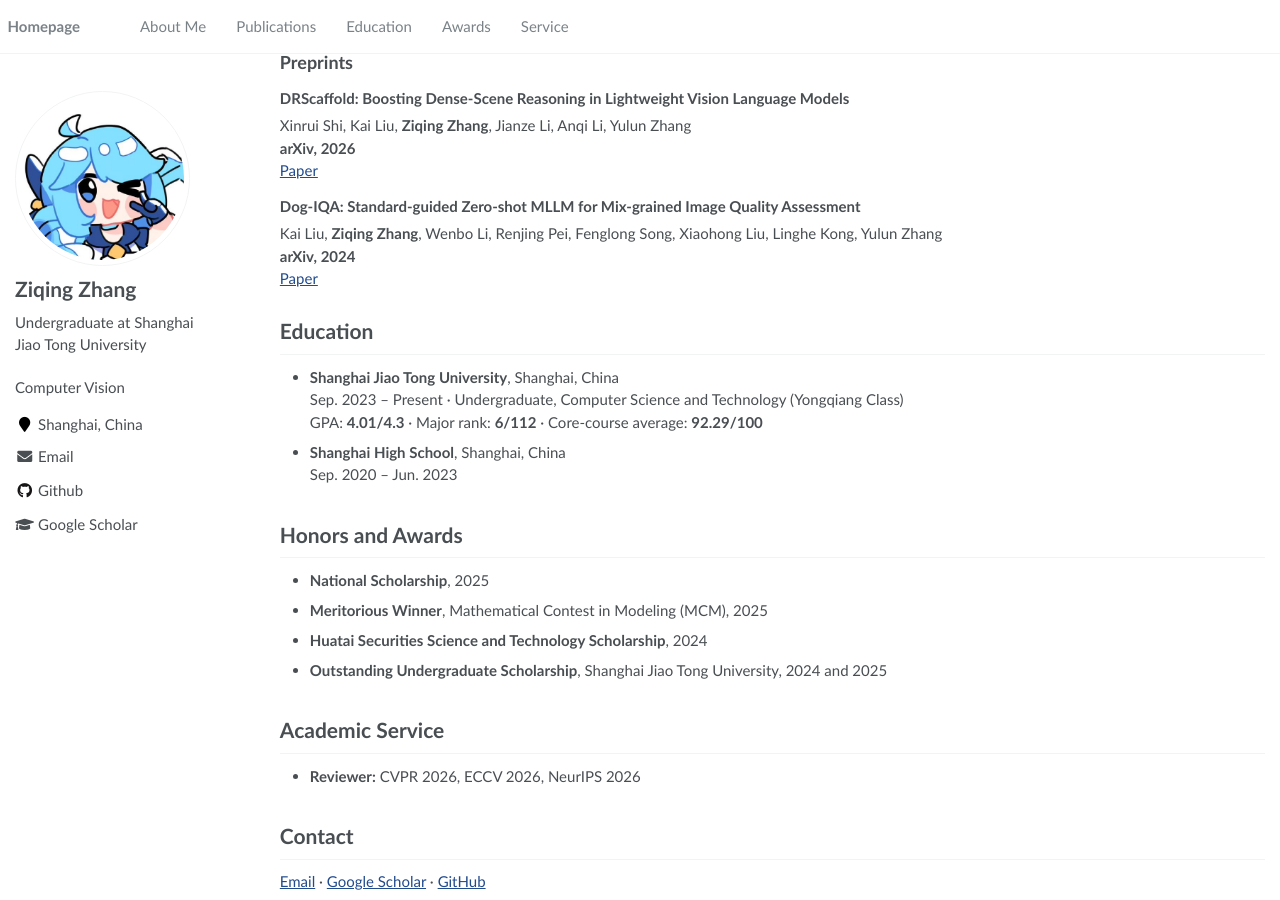
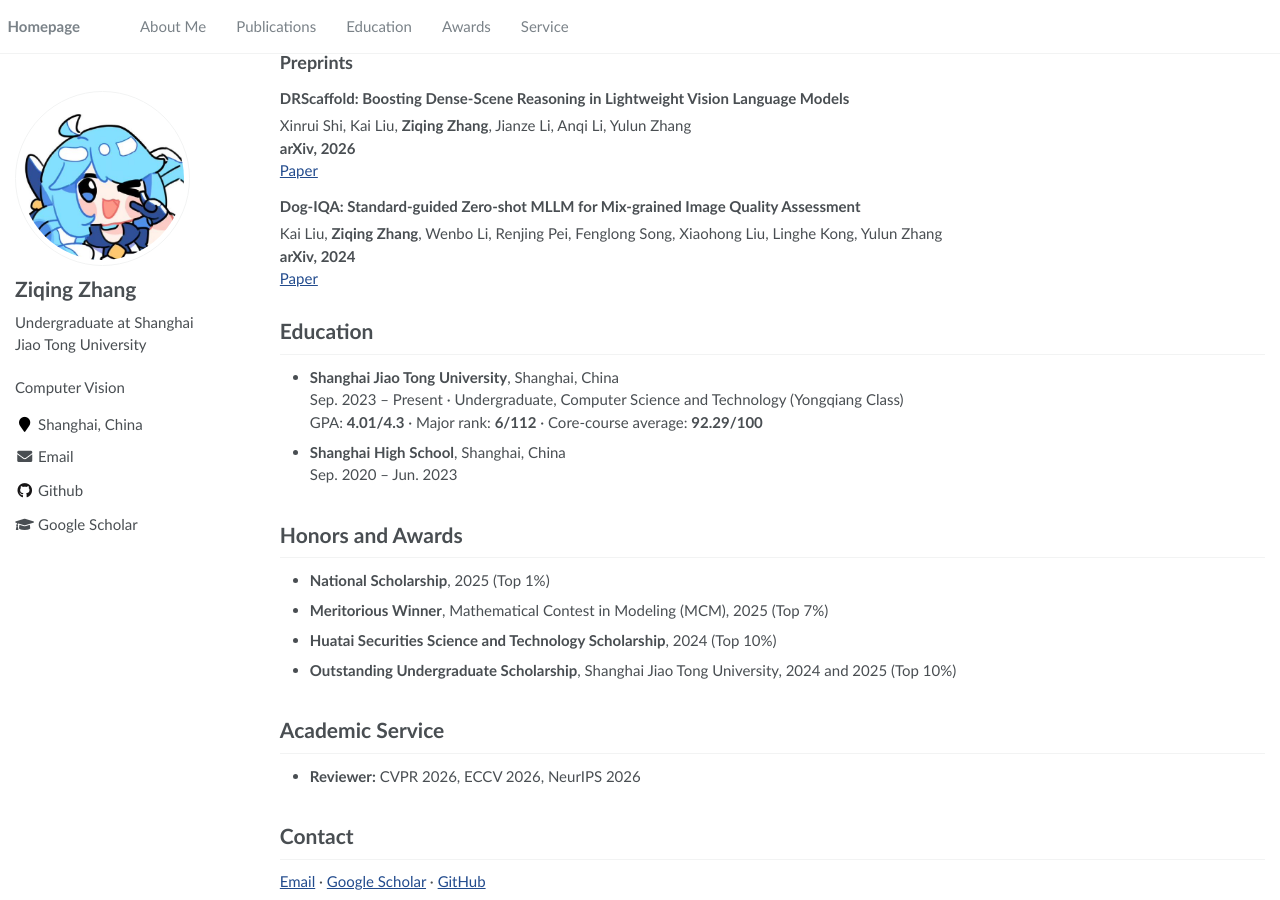
Before and after one commit to zzqingz/zzqingz.github.io, a Jekyll site: the page built from _pages/about.md, in a window 1280 px wide and 900 px high, scrolled down 583 px. Built offline with Jekyll 4.4.1, drawn with Linux system fonts in a browser that asks for light colours.

Commit message:
Add award percentages with National Scholarship top 1 percent

```diff
--- a/_pages/about.md
+++ b/_pages/about.md
@@ -68,10 +68,10 @@ Kai Liu, **Ziqing Zhang**, Wenbo Li, Renjing Pei, Fenglong Song, Xiaohong Liu, L
 
 # Honors and Awards
 
-- **National Scholarship**, 2025
-- **Meritorious Winner**, Mathematical Contest in Modeling (MCM), 2025
-- **Huatai Securities Science and Technology Scholarship**, 2024
-- **Outstanding Undergraduate Scholarship**, Shanghai Jiao Tong University, 2024 and 2025
+- **National Scholarship**, 2025 (Top 1%)
+- **Meritorious Winner**, Mathematical Contest in Modeling (MCM), 2025 (Top 7%)
+- **Huatai Securities Science and Technology Scholarship**, 2024 (Top 10%)
+- **Outstanding Undergraduate Scholarship**, Shanghai Jiao Tong University, 2024 and 2025 (Top 10%)
 
 <span class="anchor" id="service"></span>
 
```
